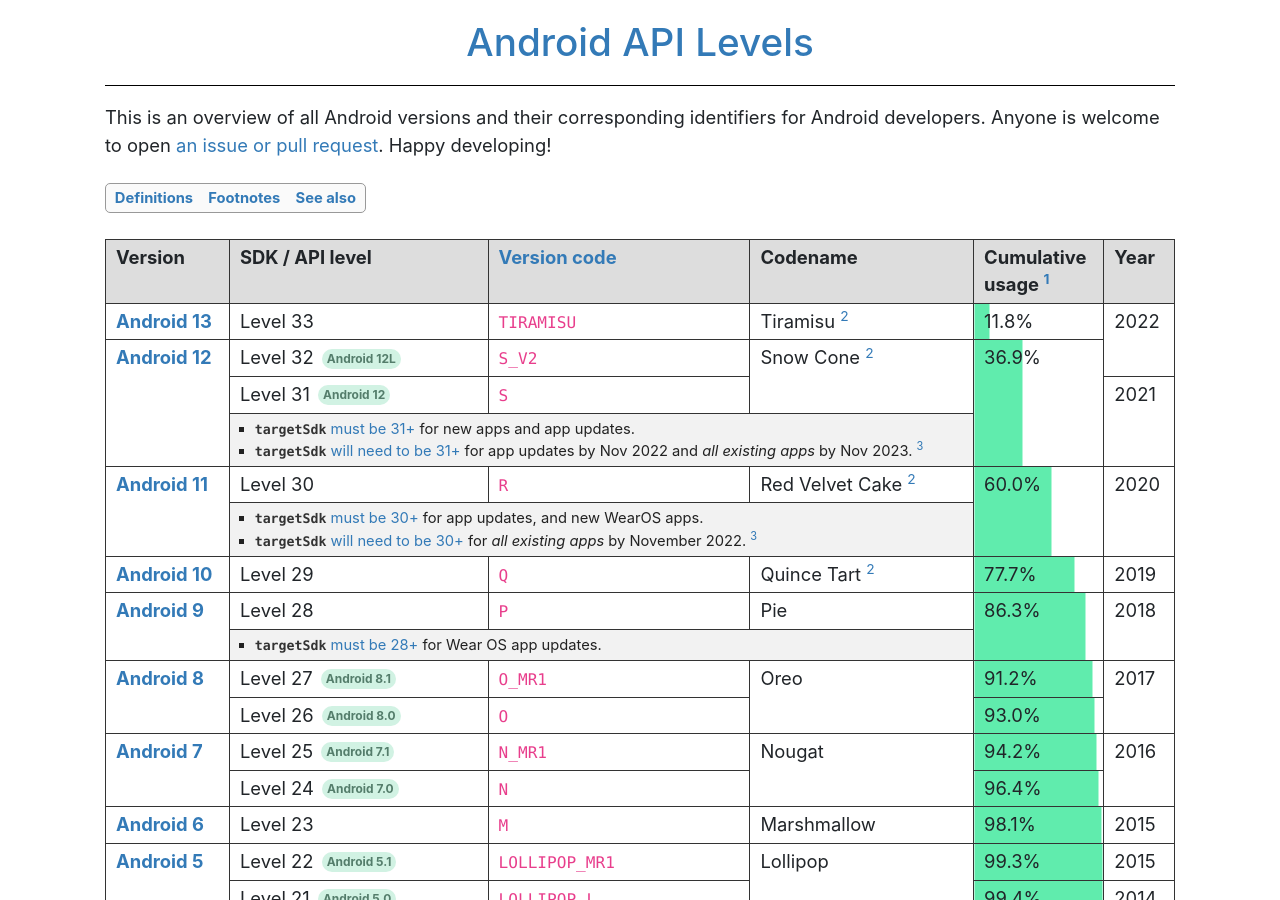
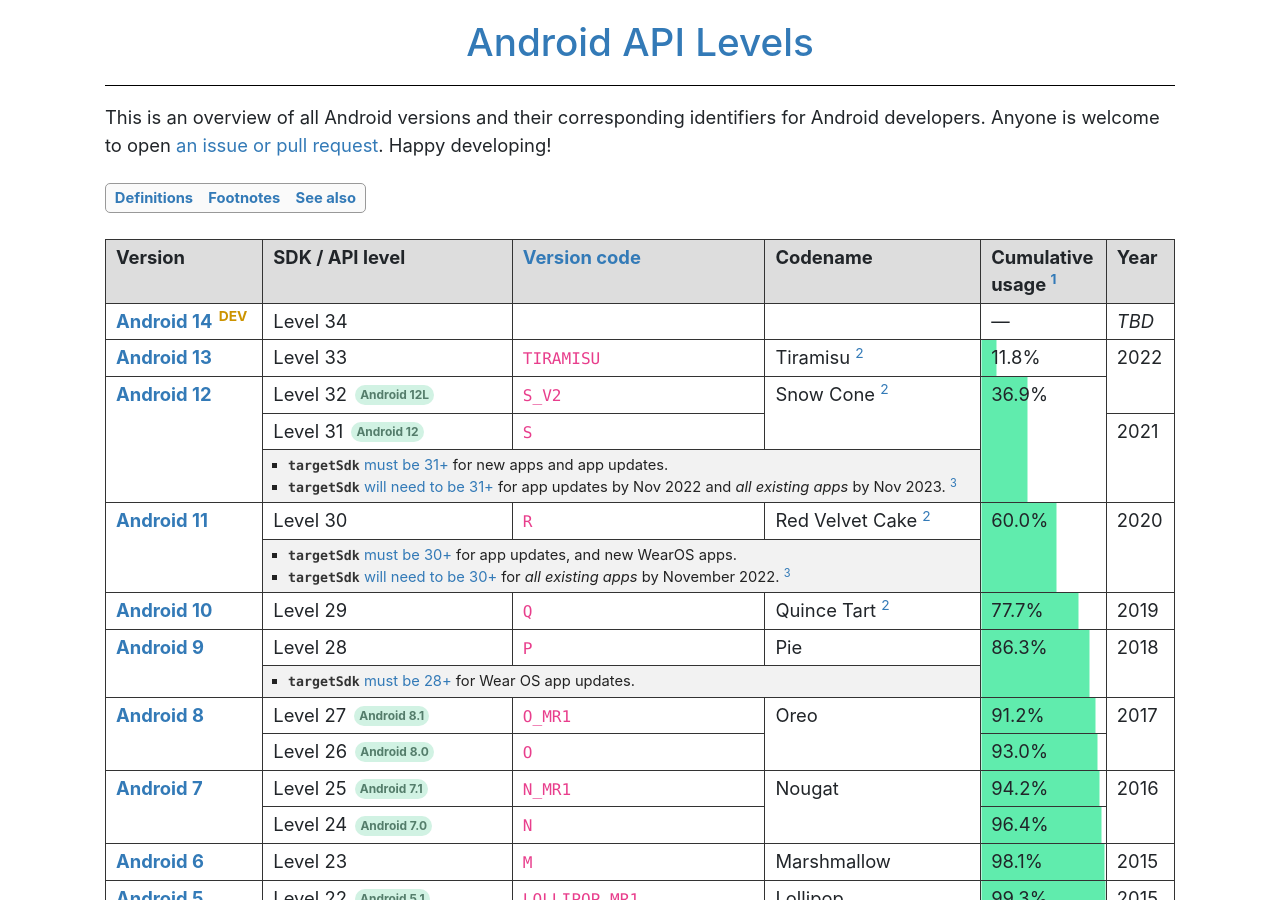
Before and after one commit to ebelinski/apilevels, a Jekyll site: the page built from index.md, in a window 1280 px wide and 900 px high. Built offline with Jekyll 4.4.1, drawn with Linux system fonts in a browser that asks for light colours; comment, search, counter and statistics services are not loaded.

Commit message:
Initial info for Android 14.

```diff
--- a/index.md
+++ b/index.md
@@ -22,6 +22,16 @@
       <sup id="fnref:1"><a href="#fn:1" class="footnote">1</a></sup>
     </th>
     <th>Year</th>
+  </tr>
+  <tr>
+    <td>
+      <b><a href="https://developer.android.com/about/versions/14">Android 14</a> <sup class="beta">DEV</sup></b>
+    </td>
+    <td>Level 34</td>
+    <td></td>
+    <td></td>
+    <td>—</td>
+    <td><i>TBD</i></td>
   </tr>
   <tr>
     <td>
```
